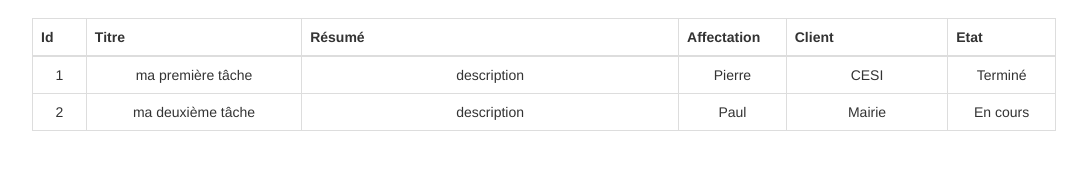
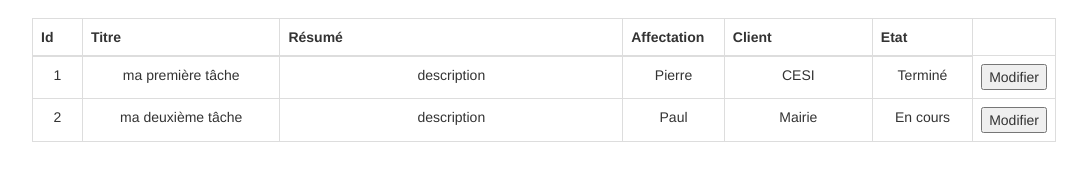
Before and after one commit to jbjog/vuejs_project, a Vue app: page / in a window 1280 px wide. Shown: the part 545-726 px from the top of the page, without its empty margins (96-1183 px from the left). Built offline with nearby package versions, Linux system fonts and the light colour scheme; what vue-js-modal would draw is missing.

Commit message:
fix : delete Cell component crete Intervention Component

```diff
--- a/src/components/Cells/Cells.js
+++ /dev/null
@@ -1,38 +0,0 @@
-export default {
-  props: ['cell_value','edit_type','value_type'],
-  data() {
-    return {
-      edit:false,
-      internal_value:this.cell_value,
-      lists:{
-        techniciens:['Pierre', 'Paul', 'Jacques'],
-        etats:['En Attente','En cours','Terminé']
-      }
-    }
-  },
-  methods: {
-    changeEdit() {
-      if (this.edit_type!="none"){
-        this.edit = !this.edit;
-        setTimeout(()=>{
-          this.$refs[this.edit_type].focus();
-        },300);
-      }
-
-    },
-    unedit() {
-      this.edit = false;
-    }
-
-  },
-  computed: {
-    listData: function () {
-      for(var key in this.$store.getters.getLists){
-        if (key===this.value_type){
-          return this.$store.getters.getLists[key];
-        }
-      }
-      return [];
-    }
-  }
-}
--- a/src/components/Cells/Cells.vue
+++ /dev/null
@@ -1,12 +0,0 @@
-<template>
-  <td @dblclick="changeEdit" >
-    <input ref="text" @blur="unedit" v-show="edit && edit_type=='text'" type="text" v-model="internal_value"/>
-    <select ref="select" @blur="unedit" v-show="edit && edit_type=='select'" v-model="internal_value">
-      <option v-for="tech in listData">{{tech}}</option>
-    </select>
-    <span v-show="!edit">{{ internal_value }}</span>
-  </td>
-</template>
-
-<script src="./Cells.js"/>
-<style src="./Cells.css"/>
--- /dev/null
+++ b/src/components/Intervention/Intervention.js
@@ -0,0 +1,37 @@
+export default {
+  props: ['elt'],
+  data() {
+    return {
+      internal_value:this.elt,
+      edit:{
+        titre:false,
+        resumee:false,
+        affectation:false,
+        client :false,
+        etat :false
+      }
+    }
+  },
+  methods: {
+    changeEdit(field) {
+      for(let key in this.edit){
+        if (key===field){
+          this.edit[key]= true;
+          setTimeout(()=>{
+            this.$refs[key].focus();
+          },300);
+        }
+      }
+    },
+    unedit(field) {
+      for(let key in this.edit){
+        if (key===field){
+          this.edit[key]= false;
+        }
+      }
+    },
+    showModifPanel() {
+      this.$modal.show('form-intervention',{modify:true,intervention:this.internal_value});
+    }
+  }
+}
--- /dev/null
+++ b/src/components/Intervention/Intervention.vue
@@ -0,0 +1,41 @@
+<template>
+  <tr>
+    <td class="col1" >{{ internal_value.id }}</td>
+
+    <td @dblclick="changeEdit('titre')" class="col2">
+      <input ref="titre" @blur="unedit('titre')" v-show="edit.titre" type="text" v-model="internal_value.titre"/>
+      <span v-show="!edit.titre">{{ internal_value.titre }}</span>
+    </td>
+
+    <td @dblclick="changeEdit('resumee')" class="col3">
+      <input ref="resumee" @blur="unedit('resumee')" v-show="edit.resumee" type="text" v-model="internal_value.resumee"/>
+      <span v-show="!edit.resumee">{{ internal_value.resumee }}</span>
+    </td>
+
+    <td @dblclick="changeEdit('affectation')" class="col4">
+      <select ref="affectation" @blur="unedit('affectation')" v-show="edit.affectation" v-model="internal_value.affectation">
+        <option v-for="element in this.$store.getters.getLists['techniciens']">{{element}}</option>
+      </select>
+      <span v-show="!edit.affectation">{{ internal_value.affectation }}</span>
+    </td>
+
+    <td @dblclick="changeEdit('client')" class="col5">
+      <input ref="client" @blur="unedit('client')" v-show="edit.client" type="text" v-model="internal_value.client"/>
+      <span v-show="!edit.client">{{ internal_value.client }}</span>
+    </td>
+
+    <td @dblclick="changeEdit('etat')" class="col6">
+      <select ref="etat" @blur="unedit('etat')" v-show="edit.etat" v-model="internal_value.etat">
+        <option v-for="element in this.$store.getters.getLists['etats']">{{element}}</option>
+      </select>
+      <span v-show="!edit.etat">{{ internal_value.etat }}</span>
+    </td>
+
+    <td class="col7">
+      <button id="show-modif-intervention" @click="showModifPanel">Modifier</button>
+    </td>
+  </tr>
+</template>
+
+<script src="./Intervention.js"/>
+<style src="./Intervention.css"/>
--- a/src/components/Interventions/Interventions.js
+++ b/src/components/Interventions/Interventions.js
@@ -1,9 +1,9 @@
-import cells from '@/components/Cells/Cells.vue'
+import intervention from '@/components/Intervention/Intervention.vue'
 
 export default {
   name: 'Interventions',
   components: {
-    cells
+    intervention
   },
   data() {
     return {
--- a/src/components/Interventions/Interventions.vue
+++ b/src/components/Interventions/Interventions.vue
@@ -1,13 +1,6 @@
 <template>
   <tbody>
-    <tr v-for="task in getInterventions">
-      <cells class="col1" v-bind:cell_value="task.id" edit_type="none"></cells>
-      <cells class="col2" v-bind:cell_value="task.titre" edit_type="text"></cells>
-      <cells class="col3" v-bind:cell_value="task.resumee" edit_type="text"></cells>
-      <cells class="col4" v-bind:cell_value="task.affectation" edit_type="select" value_type="techniciens"></cells>
-      <cells class="col5" v-bind:cell_value="task.client" edit_type="text"></cells>
-      <cells class="col6" v-bind:cell_value="task.etat" edit_type="select"  value_type="etats"></cells>
-    </tr>
+    <intervention v-for="task in getInterventions" :key="task.id" v-bind:elt="task"></intervention>
   </tbody>
 </template>
 
```
Also changed, not shown: src/components/Intervention/Intervention.css (added).
